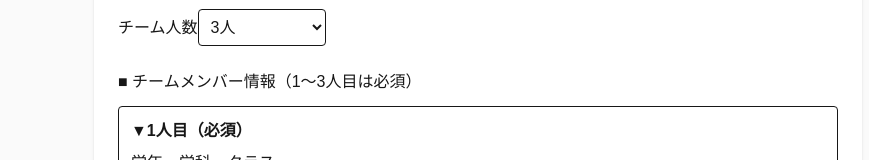
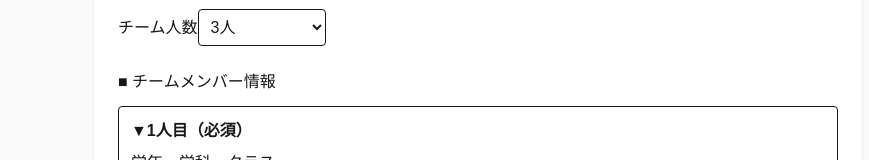
Before and after one commit to s-taku0502/hackit-2026-application-form, a Next.js app: page / in a window 1280 px wide. Shown: the part 261-421 px from the top of the page, without its empty margins (162-1031 px from the left). Built offline with nearby package versions, Linux system fonts and the light colour scheme; no server answers.

Commit message:
メンバー情報を任意から必須に変更

```diff
--- a/app/components/EventForm.tsx
+++ b/app/components/EventForm.tsx
@@ -107,10 +107,10 @@ export default function EventForm() {
             </section>
 
             <section className="mb-6">
-                <h3 className="font-medium">■ チームメンバー情報（1〜3人目は必須）</h3>
+                <h3 className="font-medium">■ チームメンバー情報</h3>
                 {Array.from({ length: teamSize }).map((_, idx) => (
                     <div key={idx} className="border p-3 mt-3 rounded">
-                        <h4 className="font-semibold">▼{idx + 1}人目{idx < 3 ? "（必須）" : "（任意）"}</h4>
+                        <h4 className="font-semibold">▼{idx + 1}人目（必須）</h4>
                         <label className="block mt-2">
                             学年・学科・クラス
                             <input
```
